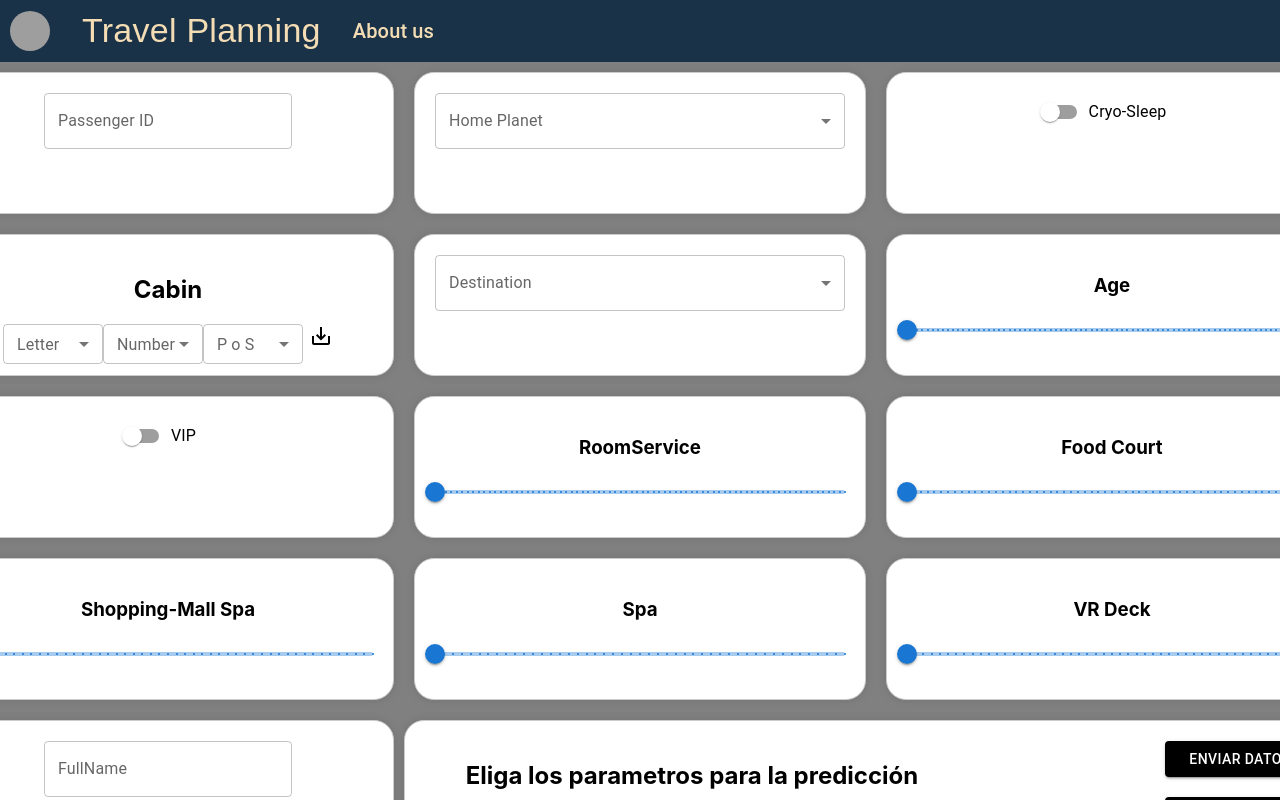
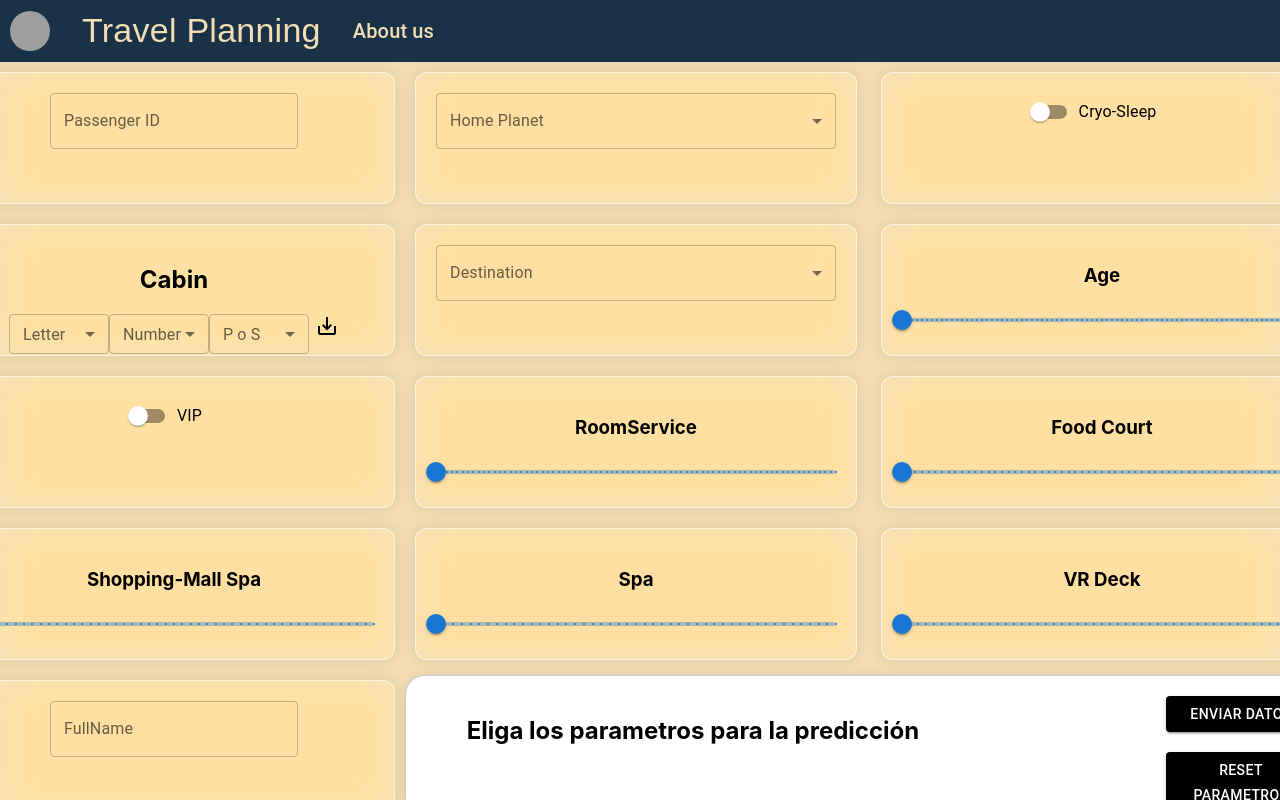
Before and after one commit to BionicDruid/Titanic-Romulus, a React (Create React App) app in the folder Front/romulusweb/: page / in a window 1280 px wide. Shown: the top 800 px of the page. Built offline with nearby package versions, Linux system fonts and the light colour scheme; grey boxes are pictures that could not be loaded.

Commit message:
upgrades

```diff
--- a/Front/romulusweb/src/Styles/page.css
+++ b/Front/romulusweb/src/Styles/page.css
@@ -1,6 +1,6 @@
 .Page{
     display: flex;
-    background-color: grey;
+    background-color: #F4DDB4ff;
 }
 
 .Formulario{
@@ -14,18 +14,30 @@
 .item{
     margin: 10px;
     padding: 20px;
-    border: 1px solid #ccc;
+    border: 1px solid #ffffff9e;
     border-radius: 20px;
-    box-shadow: 0 0 10px rgba(0, 0, 0, 0.1);
+    box-shadow: 0 0 15px rgba(0, 0, 0, 0.1);
     text-align: center;
-    width: 410px;
-    height: 100px;
-    background-color: white;
+    width: 400px;
+    height: 90px;
+    backdrop-filter: blur(16px) saturate(180%);
+    -webkit-backdrop-filter: blur(16px) saturate(180%);
+    background-color: rgba(255, 255, 255, 0.15);
+    border-radius: 12px;
 }
 
 .save-button{
     padding-left: 6px;
     font-size: 40px;
+}
+.save-button:hover{
+    cursor: pointer;
+    color:grey;
+}
+
+.save-button:onclick{
+    cursor: pointer;
+    color:green;
 }
 
 .item-resultadoPositivo,
```
Also changed, not shown: Front/romulusweb/src/App/Pages/Page.jsx (line endings or trailing spaces).
